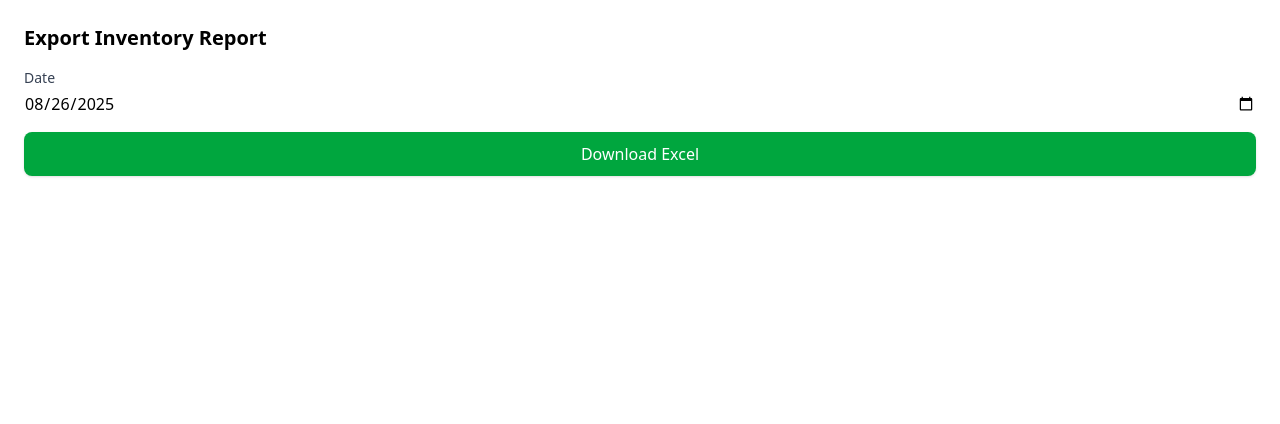
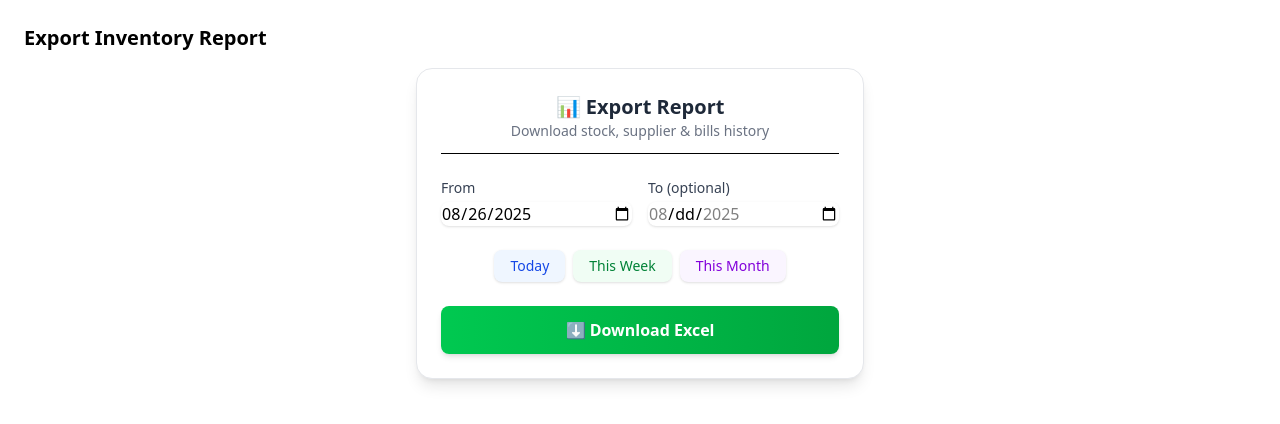
Before and after one commit to vaibhavhumain/inventory-frontend-, a Next.js app: page /export in a window 1280 px wide. Shown: the top 424 px of the page. Built offline with nearby package versions, Linux system fonts and the light colour scheme.

Commit message:
added new excel download

```diff
--- a/components/ExportForm.js
+++ b/components/ExportForm.js
@@ -3,25 +3,31 @@ import { useMemo, useState } from "react";
 import API from "../utils/api";
 
 export default function ExportForm() {
-  const [date, setDate] = useState(() => today());
+  const [from, setFrom] = useState(today());
+  const [to, setTo] = useState(""); // optional end date
   const [loading, setLoading] = useState(false);
   const [err, setErr] = useState("");
 
-  const isDisabled = useMemo(() => !date, [date]);
+  const isDisabled = useMemo(() => !from, [from]);
 
   async function handleDownload(e) {
     e.preventDefault();
     setErr("");
     setLoading(true);
+
     try {
-      const res = await API.get(`/export/${date}`, { responseType: "blob" });
+      // ✅ Backend expects ?from=...&to=...
+      const query = to ? `?from=${from}&to=${to}` : `?from=${from}`;
+      const res = await API.get(`/export${query}`, { responseType: "blob" });
 
+      // ✅ Extract filename or fallback
       const cd = res.headers["content-disposition"] || "";
       const name = /filename\*=UTF-8''([^;]+)|filename="?([^"]+)"?/i.exec(cd);
       const fileName = decodeURIComponent(
-        name?.[1] || name?.[2] || `stock-report_${date}.xlsx`
+        name?.[1] || name?.[2] || `inventory-report_${from}_to_${to || from}.xlsx`
       );
 
+      // ✅ Trigger download
       const url = window.URL.createObjectURL(new Blob([res.data]));
       const a = document.createElement("a");
       a.href = url;
@@ -31,49 +37,133 @@ export default function ExportForm() {
       a.remove();
       window.URL.revokeObjectURL(url);
     } catch (error) {
-      setErr(error?.response?.data?.error || "Failed to download. Check date/route.");
+      setErr(error?.response?.data?.error || "Failed to download. Check dates/route.");
     } finally {
       setLoading(false);
     }
   }
 
+  // quick range helpers
+  function setToday() {
+    const t = today();
+    setFrom(t);
+    setTo("");
+  }
+  function setThisWeek() {
+    const d = new Date();
+    const day = d.getDay() || 7; // Sunday = 0 → 7
+    const start = new Date(d);
+    start.setDate(d.getDate() - day + 1);
+    const end = new Date(start);
+    end.setDate(start.getDate() + 6);
+    setFrom(formatDate(start));
+    setTo(formatDate(end));
+  }
+  function setThisMonth() {
+    const d = new Date();
+    const start = new Date(d.getFullYear(), d.getMonth(), 1);
+    const end = new Date(d.getFullYear(), d.getMonth() + 1, 0);
+    setFrom(formatDate(start));
+    setTo(formatDate(end));
+  }
+
   return (
-    <form onSubmit={handleDownload} className="space-y-4">
+    <form
+      onSubmit={handleDownload}
+      className="max-w-md mx-auto bg-white rounded-2xl shadow-lg p-6 border border-gray-200 space-y-6"
+    >
+      {/* Header */}
+      <div className="text-center border-b pb-3">
+        <h2 className="text-xl font-bold text-gray-800">📊 Export Report</h2>
+        <p className="text-sm text-gray-500">
+          Download stock, supplier & bills history
+        </p>
+      </div>
+
+      {/* Date Pickers */}
+      <div className="grid grid-cols-2 gap-4">
         <div>
-        <label className="block text-sm font-medium text-gray-700 mb-1">Date</label>
+          <label className="block text-sm font-medium text-gray-700 mb-1">
+            From
+          </label>
           <input
             type="date"
-          value={date}
+            value={from}
             max={today()}
-          onChange={(e) => setDate(e.target.value)}
-          className="w-full rounded-lg border-gray-300 focus:ring-2 focus:ring-blue-500 focus:border-blue-500"
+            onChange={(e) => setFrom(e.target.value)}
+            className="w-full rounded-lg border-gray-300 shadow-sm focus:ring-2 focus:ring-blue-500 focus:border-blue-500"
             required
           />
         </div>
 
+        <div>
+          <label className="block text-sm font-medium text-gray-700 mb-1">
+            To (optional)
+          </label>
+          <input
+            type="date"
+            value={to}
+            min={from}
+            max={today()}
+            onChange={(e) => setTo(e.target.value)}
+            className="w-full rounded-lg border-gray-300 shadow-sm focus:ring-2 focus:ring-blue-500 focus:border-blue-500"
+          />
+        </div>
+      </div>
+
+      {/* Quick Buttons */}
+      <div className="flex gap-2 flex-wrap justify-center">
+        <button
+          type="button"
+          onClick={setToday}
+          className="px-4 py-1.5 text-sm font-medium rounded-lg bg-blue-50 hover:bg-blue-100 text-blue-700 shadow-sm"
+        >
+          Today
+        </button>
+        <button
+          type="button"
+          onClick={setThisWeek}
+          className="px-4 py-1.5 text-sm font-medium rounded-lg bg-green-50 hover:bg-green-100 text-green-700 shadow-sm"
+        >
+          This Week
+        </button>
+        <button
+          type="button"
+          onClick={setThisMonth}
+          className="px-4 py-1.5 text-sm font-medium rounded-lg bg-purple-50 hover:bg-purple-100 text-purple-700 shadow-sm"
+        >
+          This Month
+        </button>
+      </div>
+
+      {/* Error */}
       {err && (
-        <p className="text-red-600 text-sm border border-red-200 bg-red-50 p-2 rounded">
+        <p className="text-red-600 text-sm border border-red-200 bg-red-50 p-2 rounded-md text-center">
           {err}
         </p>
       )}
 
+      {/* Download Button */}
       <button
         type="submit"
         disabled={isDisabled || loading}
-        className={`w-full py-2.5 rounded-lg shadow ${
+        className={`w-full py-3 rounded-lg font-semibold transition-all shadow-md ${
           isDisabled || loading
-            ? "bg-gray-300 text-gray-600"
-            : "bg-green-600 hover:bg-green-700 text-white"
+            ? "bg-gray-300 text-gray-600 cursor-not-allowed"
+            : "bg-gradient-to-r from-green-500 to-green-600 hover:from-green-600 hover:to-green-700 text-white"
         }`}
       >
-        {loading ? "Preparing..." : "Download Excel"}
+        {loading ? "⏳ Preparing..." : "⬇️ Download Excel"}
       </button>
     </form>
   );
 }
 
 function today() {
-  const d = new Date();
+  return formatDate(new Date());
+}
+
+function formatDate(d) {
   const m = String(d.getMonth() + 1).padStart(2, "0");
   const dd = String(d.getDate()).padStart(2, "0");
   return `${d.getFullYear()}-${m}-${dd}`;
--- a/src/app/dashboard/page.js
+++ b/src/app/dashboard/page.js
@@ -140,17 +140,7 @@ export default function DashboardPage() {
                 Record issued items with details.
               </p>
             </button>
-
-            <div className="group bg-white rounded-2xl shadow-md hover:shadow-xl border border-gray-200 p-8 transition-all duration-300">
-              <div className="flex items-center justify-center w-14 h-14 rounded-xl bg-blue-100 text-blue-600 group-hover:bg-blue-600 group-hover:text-white transition">
-                <FileSpreadsheet size={28} />
-              </div>
-              <h3 className="mt-5 text-lg font-semibold text-gray-800">Export Report</h3>
-              <p className="text-sm text-gray-500 mt-1 mb-4">
-                Download Excel by date or custom range.
-              </p>
               <ExportForm />
-            </div>
           </div>
 
             {/* Table */}
```
Lines whose indentation alone changed are shown as unchanged.
